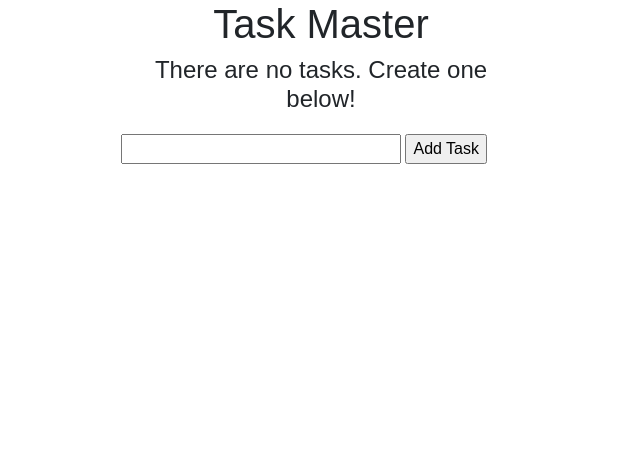
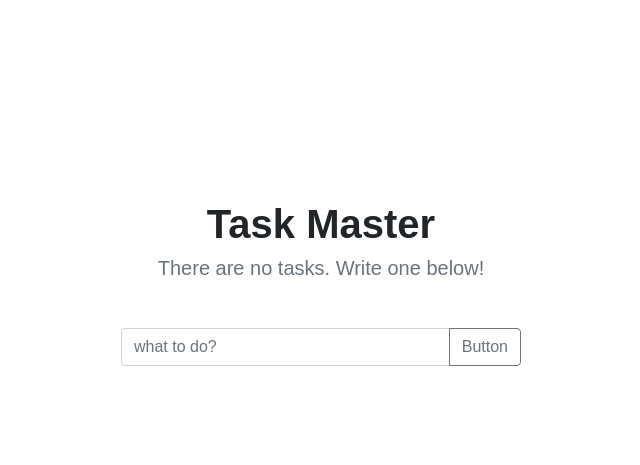
Before and after one commit to Kogoon/flask-Todo, a Flask app: page / in a window 1280 px wide. Shown: the top 465 px of the page, without its empty margins (319-959 px from the left). Run offline with Flask 2, Linux system fonts and the light colour scheme; data that the repository does not hold is empty; some libraries are stand-ins or nearby versions.

Commit message:
HTML, CSS tasting

```diff
--- a/static/main.css
+++ b/static/main.css
@@ -1,5 +1,5 @@
 body, html {
-    margin: 0;
+    margin: 100px;
     font-family: sans-serif;
 }
 
--- a/templates/index.html
+++ b/templates/index.html
@@ -6,18 +6,23 @@
 
 {% block body %}
 <div class="content">
-	<h1 style="text-align: center">Task Master</h1>
+	<h1 class="font-weight-bold mt-5" style="text-align: center">Task Master</h1>
 	{% if tasks|length < 1 %}
-	<h4 style="text-align: center">There are no tasks. Create one below!</h4>
+	<h5 class="text-muted" style="text-align: center">There are no tasks. Write one below!</h4>
 	{% else %}
-	<table>
-		<tr>
-			<th>Task</th>
-			<th>Added</th>
-			<th>Actions</th>
-		</tr>
+	<table class="table table-striped mt-3">
+		<thead>
+			<tr>
+				<th scope="col" style="text-align: center">#</th>
+				<th scope="col" style="text-align: center">Task</th>
+				<th scope="col" style="text-align: center">Added Date</th>
+				<th scope="col" style="text-align: center">Actions</th>
+			</tr>
+		</thead>
 		{% for task in tasks %}
+		<tbody>
 			<tr>
+				<td scope="row">{{ task.id }}</td>
 				<td>{{ task.content }}</td>
 				<td>{{ task.date_created.date() }}</td>
 				<td>
@@ -26,14 +31,19 @@
 					<a href="/update/{{task.id}}">Update</a>
 				</td>
 			</tr>
+		</tbody>
 		{% endfor %}
 	</table>
 	{% endif %}
 
 	<div class="form">
 		<form action="/" method='POST'>
-			<input type="text" name="content" id="content">
-			<input type="submit" value="Add Task">
+			<div class="mt-5 input-group mb-3">
+			  <input type="text" class="form-control" placeholder="what to do?" aria-label="content" name="content" id="content" aria-describedby="button-addon2">
+			  <div class="input-group-append">
+			    <button class="btn btn-outline-secondary" type="submit" id="button-addon2">Button</button>
+			  </div>
+			</div>
 		</form>
 	</div>
 </div>
```
